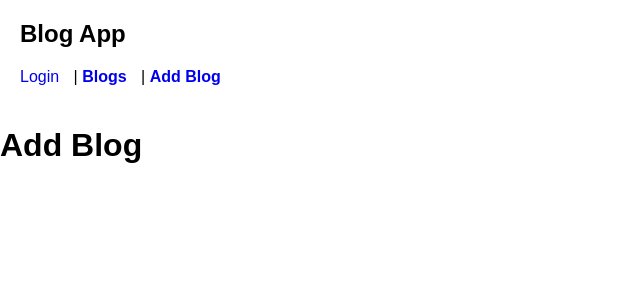
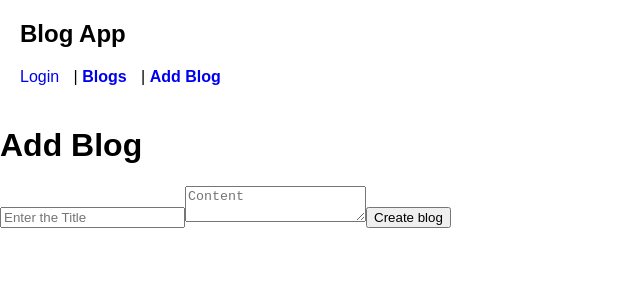
Before and after one commit to nandagopan006/blog-posting-app, a React (Vite) app in the folder blog-posting-app/: page /blogs/add in a window 1280 px wide. Shown: the top 300 px of the page, without its empty margins (0-640 px from the left). Built offline with nearby package versions, Linux system fonts and the light colour scheme.

Commit message:
feat: implement local blog creation

```diff
--- a/blog-posting-app/src/App.jsx
+++ b/blog-posting-app/src/App.jsx
@@ -7,8 +7,20 @@ import BlogList from "./pages/BlogList";
 import AddBlog from "./pages/AddBlog";
 import EditBlog from "./pages/EditBlog";
 import NotFound from "./pages/NotFound";
+import blogData from "./utils/blogData";
+import { useState } from "react";
+
+
 
 function App() {
+
+const [blogs,setBlogs]=useState(blogData)
+
+function addBlog(newBlog){
+
+  setBlogs((prevBlogs) => [...prevBlogs,newBlog]);
+}
+
   return (
     <div>
       <Navbar />
@@ -18,8 +30,8 @@ function App() {
         <Routes>
 
           <Route path="/login" element={<Login />} />
-          <Route path="/blogs" element={<BlogList />}/>
-          <Route path="/blogs/add" element={<AddBlog />} />
+          <Route path="/blogs" element={<BlogList blogs ={blogs} />}/>
+          <Route path="/blogs/add" element={<AddBlog addBlog={addBlog} />} />
           <Route path="/blogs/edit/:id" element={<EditBlog />} />
           <Route path="*" element={<NotFound />} />
 
--- a/blog-posting-app/src/pages/AddBlog.jsx
+++ b/blog-posting-app/src/pages/AddBlog.jsx
@@ -1,5 +1,72 @@
-function AddBlog() {
-  return <h1>Add Blog</h1>;
+
+import { useState } from "react";
+import { useNavigate } from "react-router-dom";
+
+
+
+function AddBlog({addBlog}) {
+    const [title,setTitle]=useState("")
+    const [content,setContent] = useState("")
+
+    const navigate=useNavigate()
+
+    function handleTitle(event){
+    setTitle(event.target.value)
+    }
+
+    function handleContent(event){
+        setContent(event.target.value)
+    }
+
+    function handleSubmit(e){
+        e.preventDefault()
+
+        if (!title.trim() || !content.trim()) return ;
+
+        const newBlog = {
+            id: Date.now(),
+            title,
+            content,
+        };
+
+        addBlog(newBlog)
+
+    //  Reset form state & redirect to the blogs list
+    setTitle("");
+    setContent("");
+
+    // Redirect to blogs page
+    navigate("/blogs")
+
+    }
+
+
+  return (
+
+    <>
+    <h1>Add Blog</h1>
+
+    <div>
+        <form  onSubmit={handleSubmit}>
+
+            <input type="text" placeholder="Enter the Title" value={title} onChange={handleTitle}/>
+            <textarea
+            placeholder="Content"
+            value={content}
+            onChange={handleContent}
+          />
+
+        <button type="submit">Create blog</button>
+
+        </form>
+
+
+
+
+    </div>
+
+    </>
+  )
 }
 
 export default AddBlog;
--- a/blog-posting-app/src/pages/BlogList.jsx
+++ b/blog-posting-app/src/pages/BlogList.jsx
@@ -1,11 +1,11 @@
 import BlogCard from "../components/BlogCard";
-import blogData from "../utils/blogData";
 
-function BlogList() {
+
+function BlogList({blogs}) {
   return (
     <div>
       <h2>Blogs</h2>
-      {blogData.map((blog) => (
+      {blogs.map((blog) => (
         <BlogCard key={blog.id} blog={blog} />
       ))}
     </div>
```
